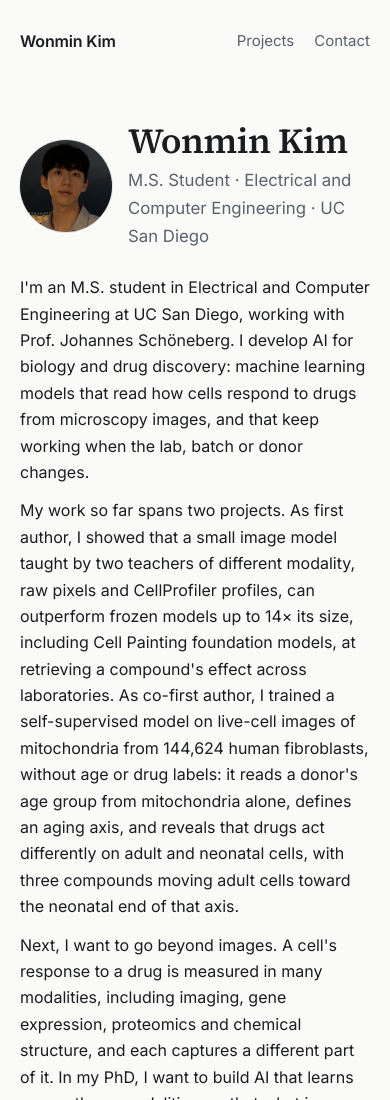
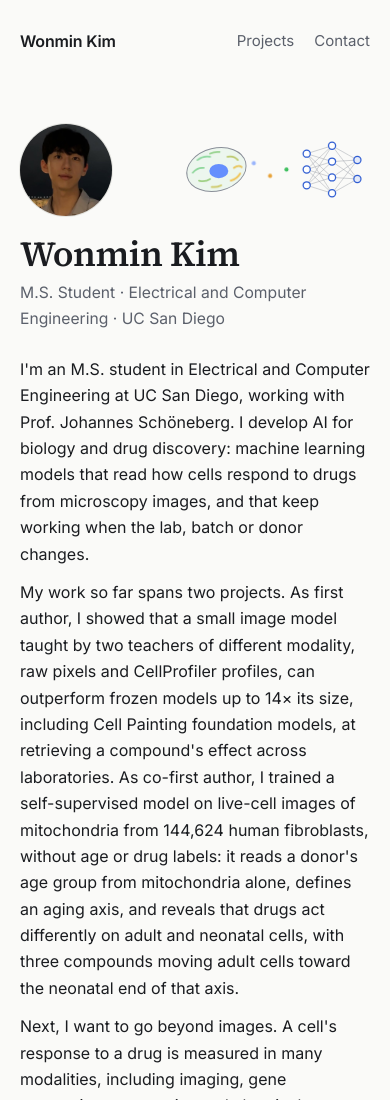
Before and after one commit to 1minute99/1minute99.github.io, a plain HTML site: page index.html in a window 390 px wide. Shown: the top 1100 px of the page. Drawn offline with Linux system fonts and the light colour scheme.

Commit message:
Improve the homepage name row on phones
On screens up to 520px, show the photo and the AI x Bio animation side
by side with the name and role on a full-width line underneath, so the
name no longer breaks and the animation is visible on phones.

Co-Authored-By: Claude Opus 5.5 <noreply@anthropic.com>

```diff
--- a/assets/style.css
+++ b/assets/style.css
@@ -246,8 +246,22 @@ a:hover { text-decoration: underline; text-underline-offset: 3px; }
   .aixbio * { animation: none !important; }
   .ab-flow circle { opacity: 1; }
 }
-@media (max-width: 680px) {
+@media (min-width: 521px) and (max-width: 680px) {
   .aixbio { display: none; }
+}
+/* Phones: photo and animation side by side, name and role underneath */
+@media (max-width: 520px) {
+  .hero-head {
+    display: grid;
+    grid-template-columns: auto 1fr;
+    grid-template-areas: "avatar anim" "text text";
+    gap: 18px 16px;
+    align-items: center;
+  }
+  .hero-head .avatar { grid-area: avatar; }
+  .hero-head > div { grid-area: text; }
+  .hero-head .aixbio { grid-area: anim; justify-self: end; width: 100%; max-width: 190px; margin-left: 0; }
+  .hero-head .role { font-size: 0.98rem; }
 }
 
 .tag {
--- a/index.html
+++ b/index.html
@@ -13,7 +13,7 @@
   <link rel="preconnect" href="https://fonts.googleapis.com">
   <link rel="preconnect" href="https://fonts.gstatic.com" crossorigin>
   <link rel="stylesheet" href="https://fonts.googleapis.com/css2?family=Inter:wght@400;500;600&family=Source+Serif+4:opsz,wght@8..60,500;8..60,600&display=swap">
-  <link rel="stylesheet" href="assets/style.css?v=8">
+  <link rel="stylesheet" href="assets/style.css?v=9">
 </head>
 <body>
   <div class="container">
```
Also changed, not shown: projects/pixels-and-profiles.html (+1 -1 lines).
